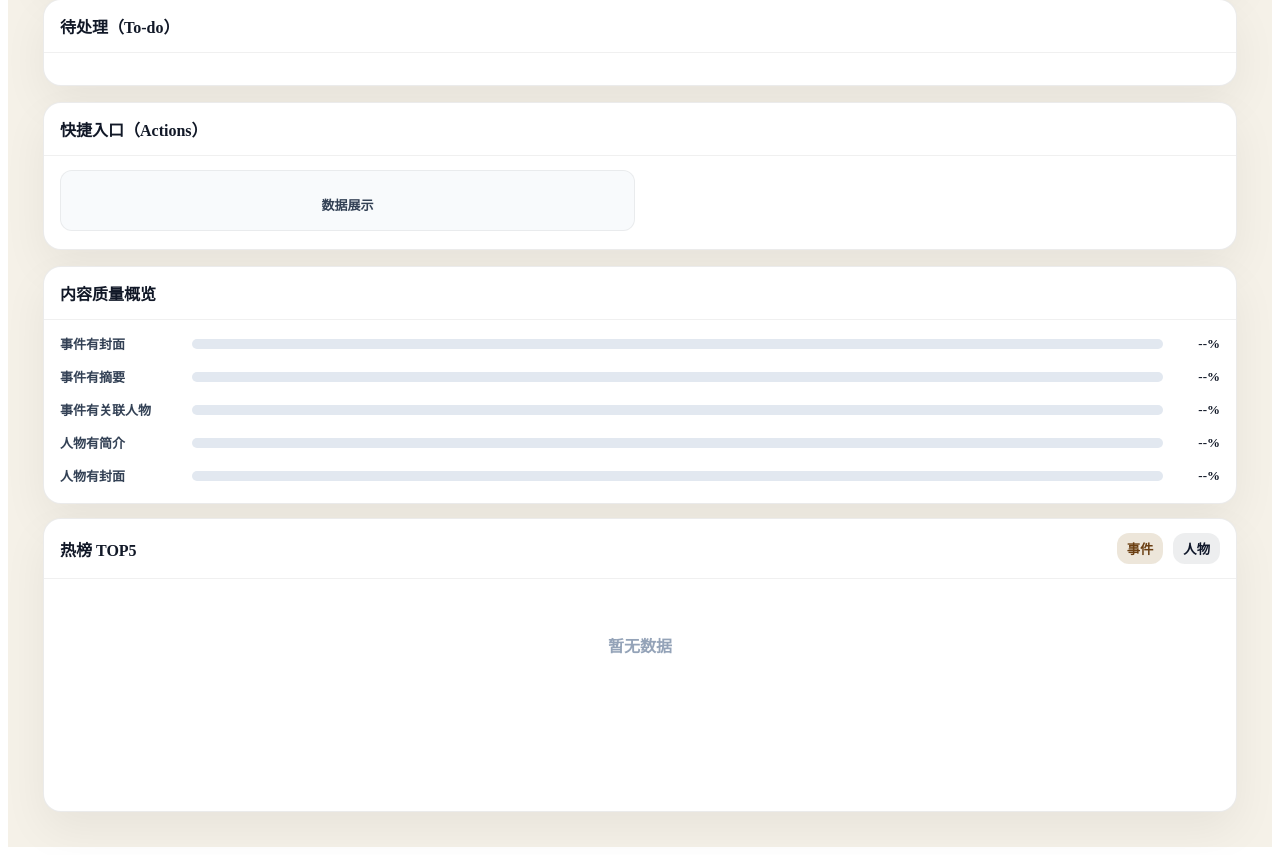
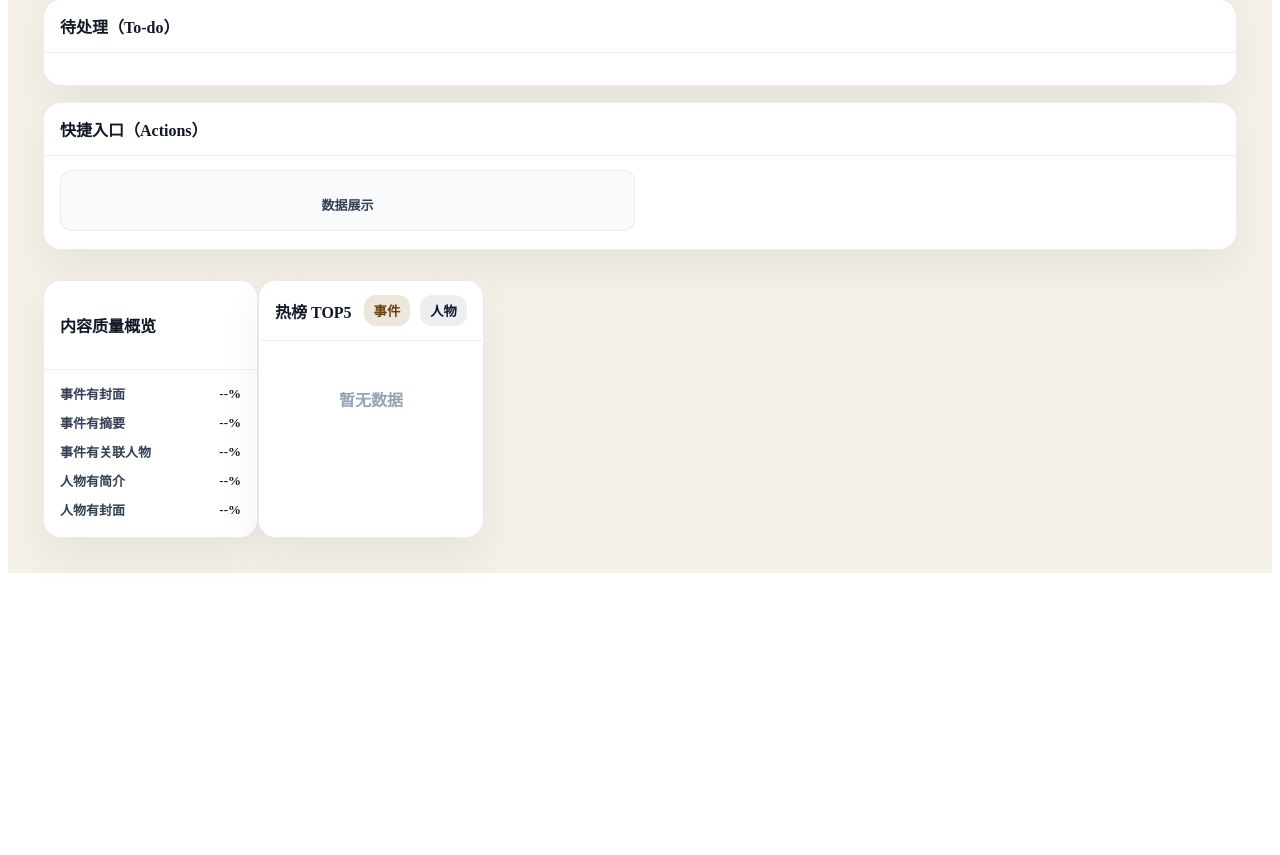
Before and after one commit to DING4526/WebDB, a Yii app: the page made by backend/views/site/index.php in a window 1280 px wide. Shown: the part 1977-2832 px from the top of the page. After the commit the page ends 2550 px from the top, so only its background shows below. Run offline with PHP 8.4 and a stand-in for Yii, Linux system fonts and the light colour scheme; the template is opened without the code that fills it, so the values that code supplies are empty; some libraries are stand-ins or nearby versions.

Commit message:
细节优化

```diff
--- a/backend/views/site/index.php
+++ b/backend/views/site/index.php
@@ -221,10 +221,10 @@ $teamInfo = Yii::$app->teamProvider->getTeam();
         <div class="col-md-6">
             <!-- 内容质量概览（覆盖率）-->
             <div class="adm-card">
-                <div class="adm-card-head">
+                <div class="adm-card-head" id="quality-overview">
                     <h3 class="adm-card-title">内容质量概览</h3>
                 </div>
-                <div class="adm-card-body">
+                <div class="adm-card-body" id="quality-overview">
                     <div class="quality-list">
                         <div class="quality-item">
                             <span class="quality-label">事件有封面</span>
@@ -233,7 +233,7 @@ $teamInfo = Yii::$app->teamProvider->getTeam();
                             </div>
                             <span class="quality-percent" id="quality-event-cover-pct">--%</span>
                             <?php if ($isRoot || $isMember): ?>
-                                <a href="<?= Url::to(['war-event/index']) ?>" class="quality-link">去补齐</a>
+                                <a href="<?= Url::to(['war-event/index']) ?>" class="btn btn-xs btn-soft-primary quality-link">去补充</a>
                             <?php endif; ?>
                         </div>
                         <div class="quality-item">
@@ -243,7 +243,7 @@ $teamInfo = Yii::$app->teamProvider->getTeam();
                             </div>
                             <span class="quality-percent" id="quality-event-summary-pct">--%</span>
                             <?php if ($isRoot || $isMember): ?>
-                                <a href="<?= Url::to(['war-event/index']) ?>" class="quality-link">去补齐</a>
+                                <a href="<?= Url::to(['war-event/index']) ?>" class="btn btn-xs btn-soft-primary quality-link">去补充</a>
                             <?php endif; ?>
                         </div>
                         <div class="quality-item">
@@ -253,7 +253,7 @@ $teamInfo = Yii::$app->teamProvider->getTeam();
                             </div>
                             <span class="quality-percent" id="quality-event-person-pct">--%</span>
                             <?php if ($isRoot || $isMember): ?>
-                                <a href="<?= Url::to(['war-event/index']) ?>" class="quality-link">去补齐</a>
+                                <a href="<?= Url::to(['war-event/index']) ?>" class="btn btn-xs btn-soft-primary quality-link">去补充</a>
                             <?php endif; ?>
                         </div>
                         <div class="quality-item">
@@ -263,7 +263,7 @@ $teamInfo = Yii::$app->teamProvider->getTeam();
                             </div>
                             <span class="quality-percent" id="quality-person-intro-pct">--%</span>
                             <?php if ($isRoot || $isMember): ?>
-                                <a href="<?= Url::to(['war-person/index']) ?>" class="quality-link">去补齐</a>
+                                <a href="<?= Url::to(['war-person/index']) ?>" class="btn btn-xs btn-soft-primary quality-link">去补充</a>
                             <?php endif; ?>
                         </div>
                         <div class="quality-item">
@@ -273,7 +273,7 @@ $teamInfo = Yii::$app->teamProvider->getTeam();
                             </div>
                             <span class="quality-percent" id="quality-person-cover-pct">--%</span>
                             <?php if ($isRoot || $isMember): ?>
-                                <a href="<?= Url::to(['war-person/index']) ?>" class="quality-link">去补齐</a>
+                                <a href="<?= Url::to(['war-person/index']) ?>" class="btn btn-xs btn-soft-primary quality-link">去补充</a>
                             <?php endif; ?>
                         </div>
                     </div>
@@ -284,7 +284,7 @@ $teamInfo = Yii::$app->teamProvider->getTeam();
         <div class="col-md-6">
             <!-- 热榜 TOP5（Tab）-->
             <div class="adm-card">
-                <div class="adm-card-head">
+                <div class="adm-card-head" id="top-list-section">
                     <h3 class="adm-card-title">热榜 TOP5</h3>
                     <div class="top-tabs">
                       <div class="adm-actions-col">
@@ -293,7 +293,7 @@ $teamInfo = Yii::$app->teamProvider->getTeam();
                       </div>
                     </div>
                 </div>
-                <div class="adm-card-body">
+                <div class="adm-card-body" id="top-list-container">
                     <div class="top-list" id="top-events-list">
                         <div class="top-empty">暂无数据</div>
                     </div>
@@ -480,8 +480,12 @@ $js = <<<'JS'
 
     $(document).on('click', '.top-tabs button', function() {
         var tab = $(this).data('tab');
-        $('.top-tabs button').removeClass('active').addClass('btn-soft-ghost');
-        $(this).addClass('active').removeClass('btn-soft-ghost').addClass('btn-soft-primary');
+        var $btns = $('.top-tabs button');
+        // 先统一重置：去除 active 与主色，全部设为幽灵样式
+        $btns.removeClass('active btn-soft-primary').addClass('btn-soft-ghost');
+        // 当前按钮设为主色与激活
+        $(this).addClass('active btn-soft-primary').removeClass('btn-soft-ghost');
+        // 切换内容
         $('.top-list').hide();
         $('#top-' + tab + '-list').show();
     });
--- a/backend/web/css/dashboard.css
+++ b/backend/web/css/dashboard.css
@@ -219,21 +219,35 @@
     margin-top: 8px;
 }
 
+/* 让第二屏两列卡片在桌面端等高对齐（不改动移动端栈叠） */
+@media (min-width: 992px) {
+    .second-screen { display: flex; align-items: stretch; }
+    .second-screen > .col-md-6 { float: none; display: flex; }
+    .second-screen > .col-md-6 .adm-card { display: flex; flex-direction: column; width: 100%; }
+    .second-screen > .col-md-6 .adm-card .adm-card-body#top-list-container {
+        flex: 1; padding: 6px 16px;
+    }
+}
+
+.adm-card-head#quality-overview {
+    min-height: 60px;
+}
+
 /* ===== 内容质量 ===== */
 .quality-list {
     display: flex;
     flex-direction: column;
-    gap: 14px;
+    gap: 10px; /* 稍微宽松一点 */
 }
 
 .quality-item {
     display: flex;
     align-items: center;
-    gap: 12px;
+    gap: 18px;
 }
 
 .quality-label {
-    width: 120px;
+    width: 100px;
     font-weight: 700;
     color: #334155;
     font-size: 13px;
@@ -242,9 +256,9 @@
 
 .quality-bar-wrap {
     flex: 1;
-    height: 10px;
+    height: 14px; /* 更饱满的进度条高度 */
     background: #e2e8f0;
-    border-radius: 5px;
+    border-radius: 6px;
     overflow: hidden;
 }
 
@@ -263,34 +277,38 @@
     font-size: 13px;
 }
 
-.quality-link {
-    font-size: 12px;
-    color: #8B2500;
-    font-weight: 700;
-    text-decoration: none;
-    white-space: nowrap;
-}
-
 .quality-link:hover {
     text-decoration: underline;
 }
 
+.quality-link.btn-soft-primary {
+    padding: 3px 6px;
+    border-radius: 12px;
+    border: 1px solid rgba(139, 37, 0, 0.288);
+    background: rgba(139, 37, 0, 0.08);
+    transition: background 0.2s ease;
+    font-size: 12px;
+    color: #551701;
+    text-decoration: none;
+    white-space: nowrap;
+    font-weight: 700;
+}
 /* ===== 热榜 TOP5 ===== */
 .top-tabs {
     display: flex;
-    gap: 6px;
+    gap: 3px;
 }
 
 .top-list {
-    min-height: 200px;
+    min-height: 160px; /* 略微压缩整体高度 */
 }
 
 .top-item {
     display: flex;
     align-items: center;
-    padding: 12px 0;
+    padding: 7px 0; /* 更紧凑 */
     border-bottom: 1px solid rgba(0, 0, 0, 0.06);
-    gap: 12px;
+    gap: 14px;
 }
 
 .top-item:last-child {
@@ -298,13 +316,13 @@
 }
 
 .top-rank {
-    width: 28px;
-    height: 28px;
-    border-radius: 8px;
+    width: 22px;   /* 缩小图标尺寸 */
+    height: 22px;
+    border-radius: 6px;
     background: linear-gradient(135deg, #8B2500 0%, #6B4423 100%);
     color: #fff;
     font-weight: 900;
-    font-size: 14px;
+    font-size: 12px; /* 更紧凑的数字字号 */
     display: flex;
     align-items: center;
     justify-content: center;
@@ -321,6 +339,16 @@
 
 .top-item:nth-child(3) .top-rank {
     background: linear-gradient(135deg, #cd7c32 0%, #a0522d 100%);
+}
+
+/* 除金银铜外不显示外框（仅数字，无底色） */
+.top-item:nth-child(n+4) .top-rank {
+    background: none;
+    color: #64748b;
+    width: 22px;
+    height: auto;
+    border-radius: 0;
+    padding: 0;
 }
 
 .top-title {
```
Also changed, not shown: backend/controllers/SiteController.php (+10 -4 lines).
